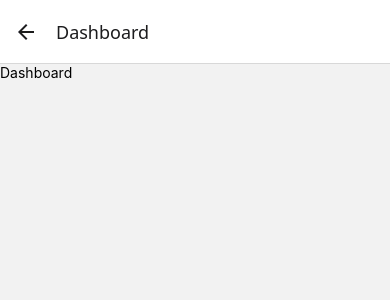
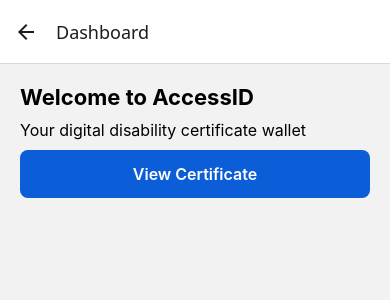
Before and after one commit to sheharzad-developer/AccessID, a React Native app: screen /Dashboard in a window 390 px wide. Shown: the top 300 px of the page. Built offline with nearby package versions, Linux system fonts and the light colour scheme.

Commit message:
Step 2: Design system and accessibility foundation

```diff
--- /dev/null
+++ b/src/components/AppText.tsx
@@ -0,0 +1,12 @@
+import { Text, TextProps } from 'react-native';
+import { typography } from '../theme/typography';
+
+export default function AppText(props: TextProps) {
+  return (
+    <Text
+      {...props}
+      allowFontScaling
+      style={[typography.body, props.style]}
+    />
+  );
+}
--- /dev/null
+++ b/src/components/PrimaryButton.tsx
@@ -0,0 +1,37 @@
+import { TouchableOpacity, Text, StyleSheet } from 'react-native';
+import { colors } from '../theme/colors';
+
+interface Props {
+  title: string;
+  onPress: () => void;
+  accessibilityLabel?: string;
+}
+
+export default function PrimaryButton({ title, onPress, accessibilityLabel }: Props) {
+  return (
+    <TouchableOpacity
+      style={styles.button}
+      onPress={onPress}
+      accessibilityRole="button"
+      accessibilityLabel={accessibilityLabel || title}
+    >
+      <Text style={styles.text}>{title}</Text>
+    </TouchableOpacity>
+  );
+}
+
+const styles = StyleSheet.create({
+  button: {
+    backgroundColor: colors.primary,
+    paddingVertical: 14,
+    minHeight: 44, // Minimum touch target size for accessibility
+    borderRadius: 8,
+    alignItems: 'center',
+    justifyContent: 'center',
+  },
+  text: {
+    color: '#fff',
+    fontSize: 16,
+    fontWeight: '600',
+  },
+});
--- a/src/screens/DashboardScreen.tsx
+++ b/src/screens/DashboardScreen.tsx
@@ -1,9 +1,23 @@
-import { View, Text } from 'react-native';
+import { View } from 'react-native';
+import AppText from '../components/AppText';
+import PrimaryButton from '../components/PrimaryButton';
 
 export default function DashboardScreen() {
   return (
-    <View>
-      <Text>Dashboard</Text>
+    <View style={{ padding: 20 }}>
+      <AppText style={{ fontSize: 22, fontWeight: '700' }}>
+        Welcome to AccessID
+      </AppText>
+
+      <AppText style={{ marginVertical: 10 }}>
+        Your digital disability certificate wallet
+      </AppText>
+
+      <PrimaryButton
+        title="View Certificate"
+        onPress={() => {}}
+        accessibilityLabel="View your disability certificate"
+      />
     </View>
   );
 }
--- a/src/theme/colors.ts
+++ b/src/theme/colors.ts
@@ -1,11 +1,9 @@
 export const colors = {
-  primary: '#007AFF',
-  secondary: '#5856D6',
+  primary: '#0B5ED7',      // Government-style blue
   background: '#FFFFFF',
-  surface: '#F2F2F7',
-  text: '#000000',
-  textSecondary: '#8E8E93',
-  error: '#FF3B30',
-  success: '#34C759',
-  warning: '#FF9500',
+  textPrimary: '#1C1C1E',
+  textSecondary: '#6E6E73',
+  border: '#E5E5EA',
+  success: '#198754',
+  danger: '#DC3545',
 };
--- a/src/theme/typography.ts
+++ b/src/theme/typography.ts
@@ -1,32 +1,18 @@
+import { TextStyle } from 'react-native';
+
 export const typography = {
-  h1: {
-    fontSize: 32,
-    fontWeight: 'bold' as const,
-    lineHeight: 40,
-  },
-  h2: {
-    fontSize: 24,
-    fontWeight: 'bold' as const,
-    lineHeight: 32,
-  },
-  h3: {
-    fontSize: 20,
-    fontWeight: '600' as const,
-    lineHeight: 28,
-  },
+  heading: {
+    fontSize: 22,
+    fontWeight: '700',
+  } as TextStyle,
+
   body: {
     fontSize: 16,
-    fontWeight: '400' as const,
-    lineHeight: 24,
-  },
-  bodySmall: {
-    fontSize: 14,
-    fontWeight: '400' as const,
-    lineHeight: 20,
-  },
+    fontWeight: '400',
+  } as TextStyle,
+
   caption: {
-    fontSize: 12,
-    fontWeight: '400' as const,
-    lineHeight: 16,
-  },
+    fontSize: 13,
+    color: '#6E6E73',
+  } as TextStyle,
 };
```
